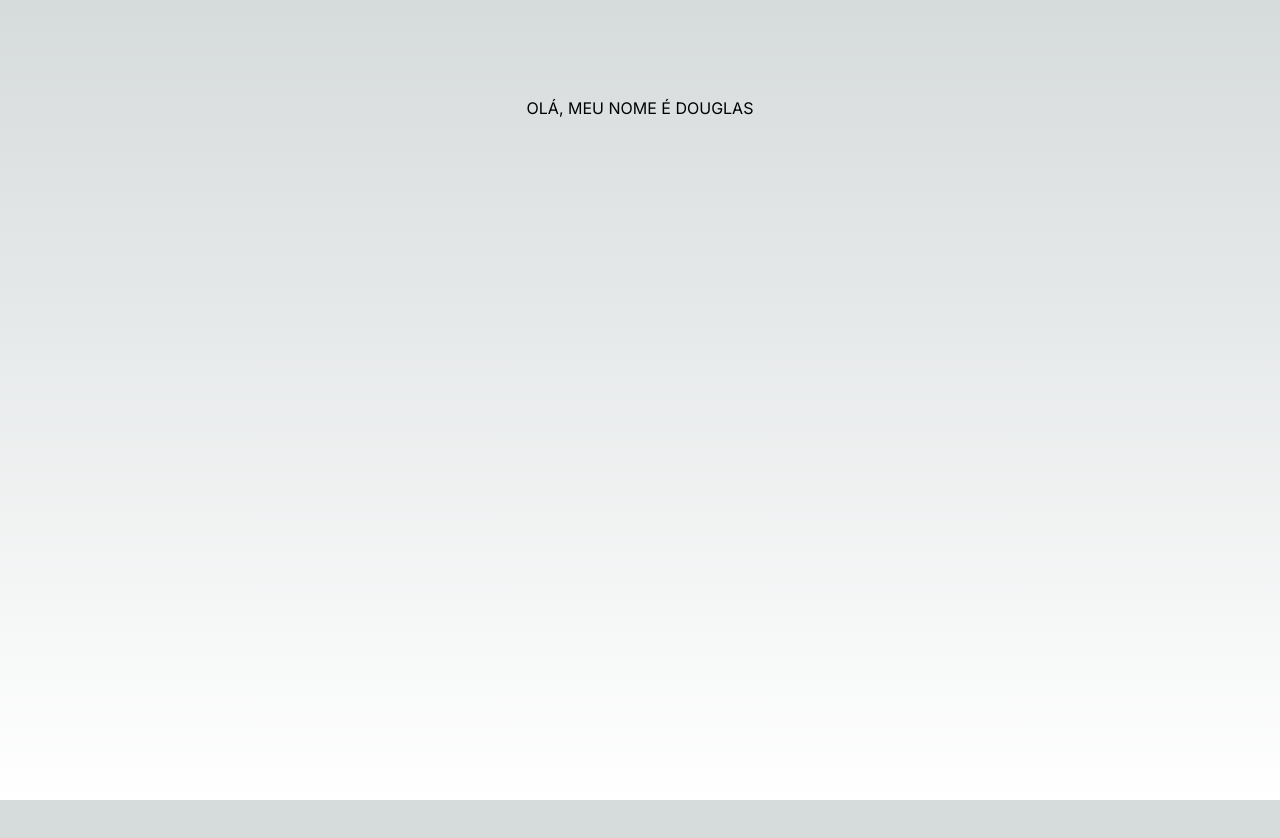
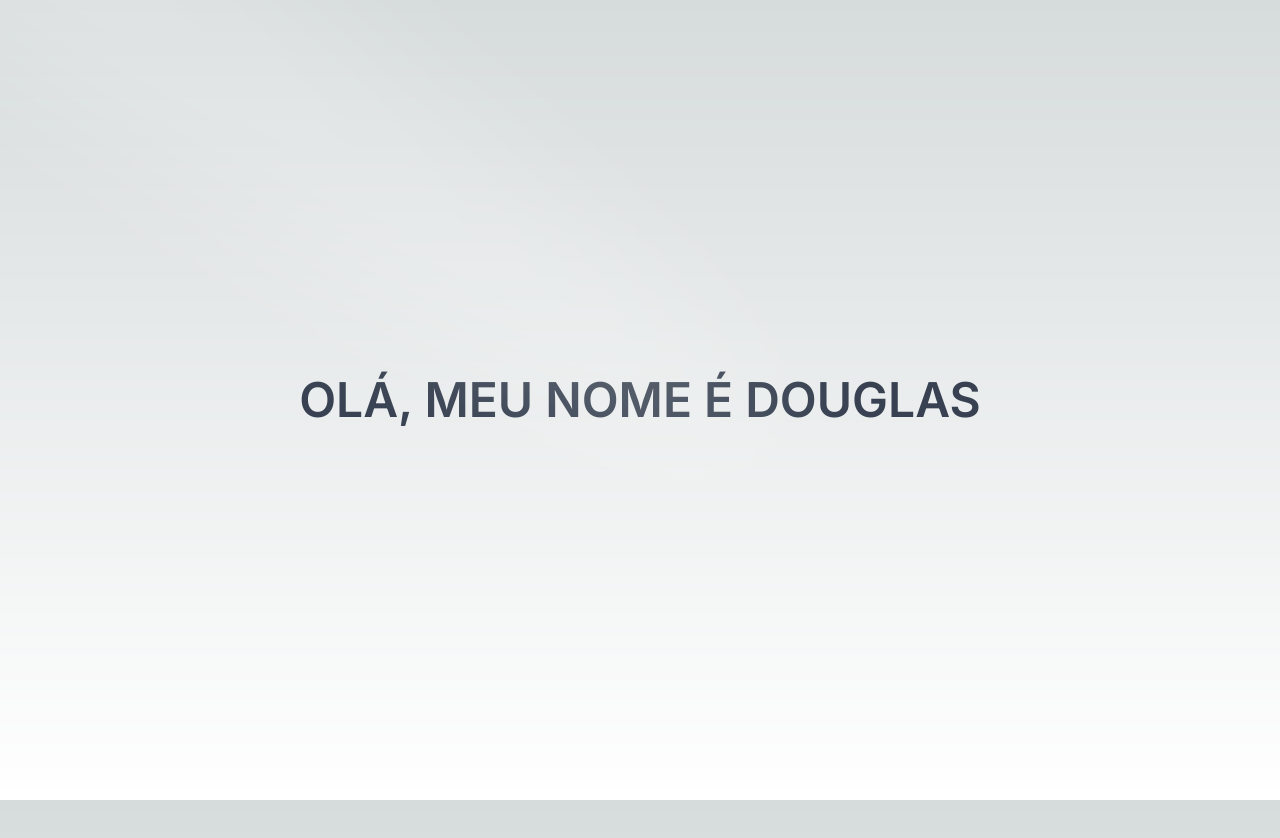
Before and after one commit to DouglasRFLeite/overkill-portfolio, a Next.js app: page / in a window 1280 px wide. Shown: the top 838 px of the page. Before the commit the page ends 800 px from the top, so only its background shows below. Built offline with nearby package versions, Linux system fonts and the light colour scheme.

Commit message:
Spotlight (Aceternity funcionando) e Hero

```diff
--- a/src/app/layout.tsx
+++ b/src/app/layout.tsx
@@ -20,7 +20,7 @@
   return (
     <html lang="pt">
       <AppProvider>
-        <body className={`${inter.className} dark`}>{children}</body>
+        <body className={`${inter.className}`}>{children}</body>
       </AppProvider>
     </html>
   );
--- a/src/app/page.tsx
+++ b/src/app/page.tsx
@@ -1,8 +1,9 @@
+import { Spotlight } from "@/components/ui/aceternity/Spotlight";
 import Hero from "@/components/ui/home/Hero";
 
 export default function Home() {
   return (
-    <main className="flex min-h-screen flex-col items-center justify-between p-24">
+    <main>
       <Hero />
     </main>
   );
--- /dev/null
+++ b/src/components/ui/aceternity/Spotlight.tsx
@@ -0,0 +1,55 @@
+import { cn } from "@/lib/utils";
+
+type SpotlightProps = {
+    className?: string;
+    fill?: string;
+  };
+
+  export const Spotlight = ({ className, fill }: SpotlightProps) => {
+    return (
+      <svg
+        className={cn(
+          "animate-spotlight pointer-events-none absolute z-[1]  h-[169%] w-[138%] lg:w-[84%] opacity-0",
+          className
+        )}
+        xmlns="http://www.w3.org/2000/svg"
+        viewBox="0 0 3787 2842"
+        fill="none"
+      >
+        <g filter="url(#filter)">
+          <ellipse
+            cx="1924.71"
+            cy="273.501"
+            rx="1924.71"
+            ry="273.501"
+            transform="matrix(-0.822377 -0.568943 -0.568943 0.822377 3631.88 2291.09)"
+            fill={fill || "white"}
+            fillOpacity="0.21"
+          ></ellipse>
+        </g>
+        <defs>
+          <filter
+            id="filter"
+            x="0.860352"
+            y="0.838989"
+            width="3785.16"
+            height="2840.26"
+            filterUnits="userSpaceOnUse"
+            colorInterpolationFilters="sRGB"
+          >
+            <feFlood floodOpacity="0" result="BackgroundImageFix"></feFlood>
+            <feBlend
+              mode="normal"
+              in="SourceGraphic"
+              in2="BackgroundImageFix"
+              result="shape"
+            ></feBlend>
+            <feGaussianBlur
+              stdDeviation="151"
+              result="effect1_foregroundBlur_1065_8"
+            ></feGaussianBlur>
+          </filter>
+        </defs>
+      </svg>
+    );
+  };
--- a/src/components/ui/home/Hero.tsx
+++ b/src/components/ui/home/Hero.tsx
@@ -1,7 +1,12 @@
+import { Spotlight } from "../aceternity/Spotlight";
+
 export default function Hero() {
   return (
-    <section>
-      <h5>OLÁ, MEU NOME É DOUGLAS</h5>
+    <section className="flex items-center justify-center h-screen">
+      <Spotlight />
+      <h2 className="text-5xl font-semibold text-gray-700">
+        OLÁ, MEU NOME É DOUGLAS
+      </h2>
     </section>
   );
 }
--- /dev/null
+++ b/src/lib/utils.ts
@@ -0,0 +1,6 @@
+import { type ClassValue, clsx } from "clsx"
+import { twMerge } from "tailwind-merge"
+
+export function cn(...inputs: ClassValue[]) {
+  return twMerge(clsx(inputs))
+}
--- a/tailwind.config.ts
+++ b/tailwind.config.ts
@@ -13,6 +13,21 @@
         "gradient-conic":
           "conic-gradient(from 180deg at 50% 50%, var(--tw-gradient-stops))",
       },
+      animation: {
+        spotlight: "spotlight 2s ease .75s 1 forwards",
+      },
+      keyframes: {
+        spotlight: {
+          "0%": {
+            opacity: 0,
+            transform: "translate(-72%, -62%) scale(0.5)",
+          },
+          "100%": {
+            opacity: 1,
+            transform: "translate(-50%,-30%) scale(1.5)",
+          },
+        },
+      },
     },
   },
   plugins: [],
```
Also changed, not shown: package.json (+11 -1 lines), .devcontainer/devcontainer.json, components.json (added), 1 other file (tests, documents, lock files or other folders).
